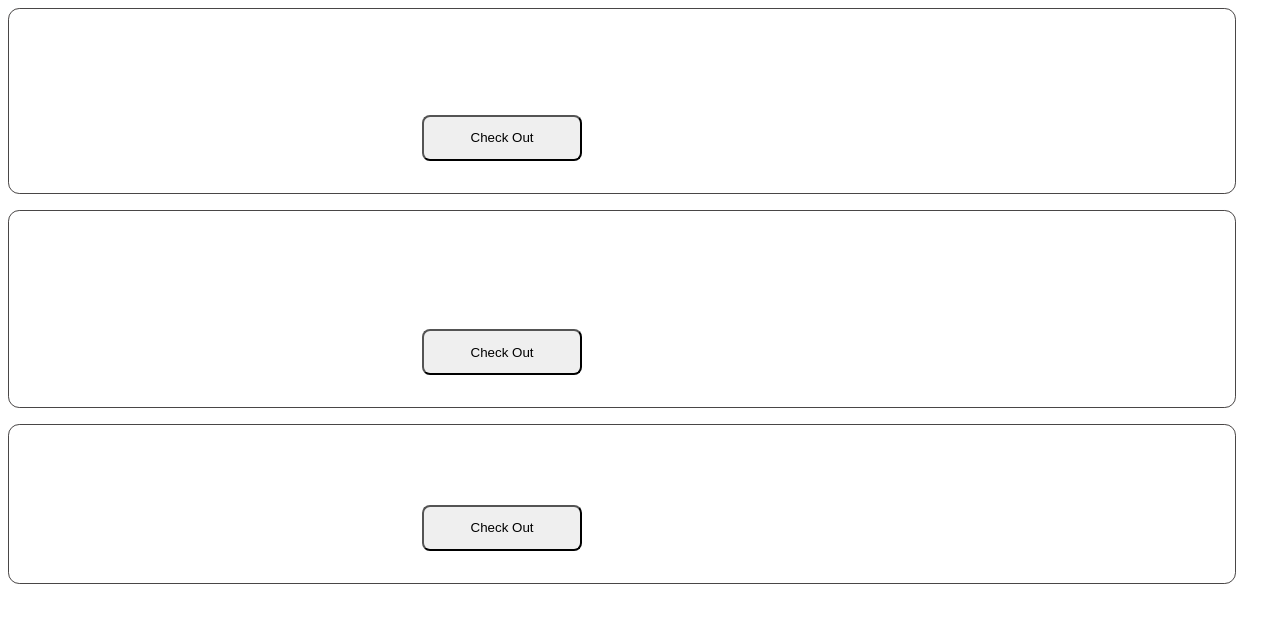
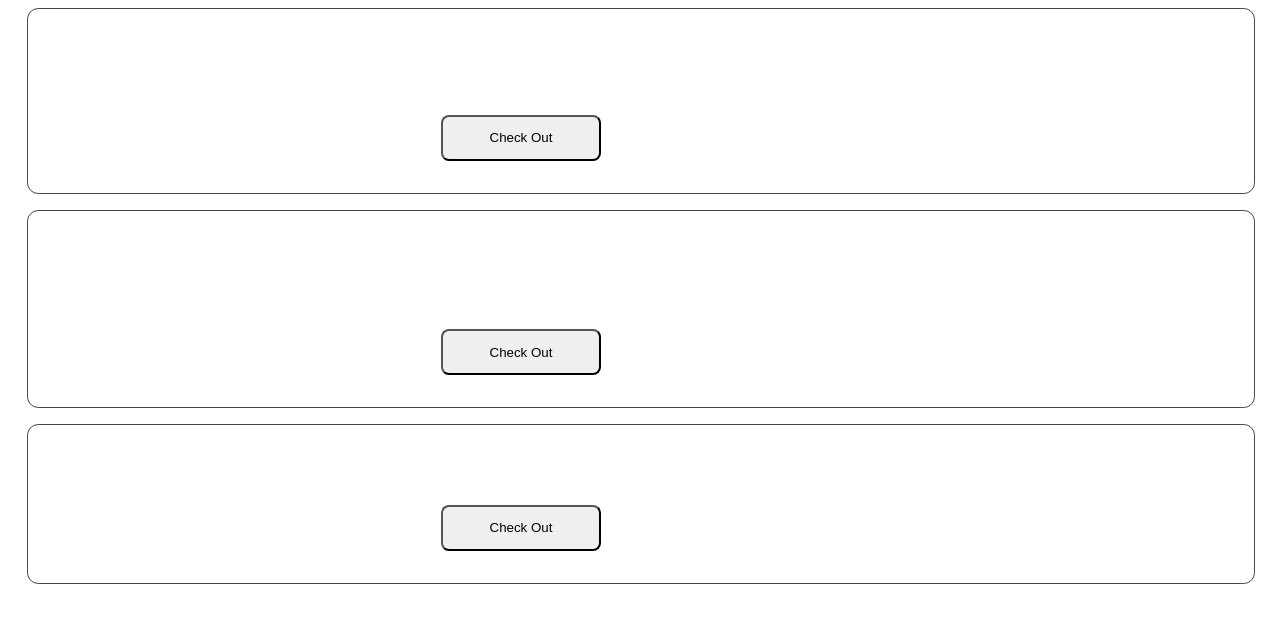
Before and after one commit to iamRahulB/flask-hello-world, a Flask app: template templates/projects-grid.html in a window 1280 px wide. Shown: the top 623 px of the page. Run offline with Flask 2, Linux system fonts and the light colour scheme; the template is opened without the code that fills it, so the values that code supplies are empty.

Commit message:
Update projects-grid.html

```diff
--- a/templates/projects-grid.html
+++ b/templates/projects-grid.html
@@ -1,4 +1,4 @@
-
+<div class="main-c">
 <div class="container-card">
 
 	<div class="container-blocks">
@@ -38,5 +38,6 @@
 
 	</div>
 
+<link rel="stylesheet" href="/static/css/projects-grid.css">
 
-<link rel="stylesheet" href="../static/css/projects-grid.css" type="text/css">
+</div>
```
